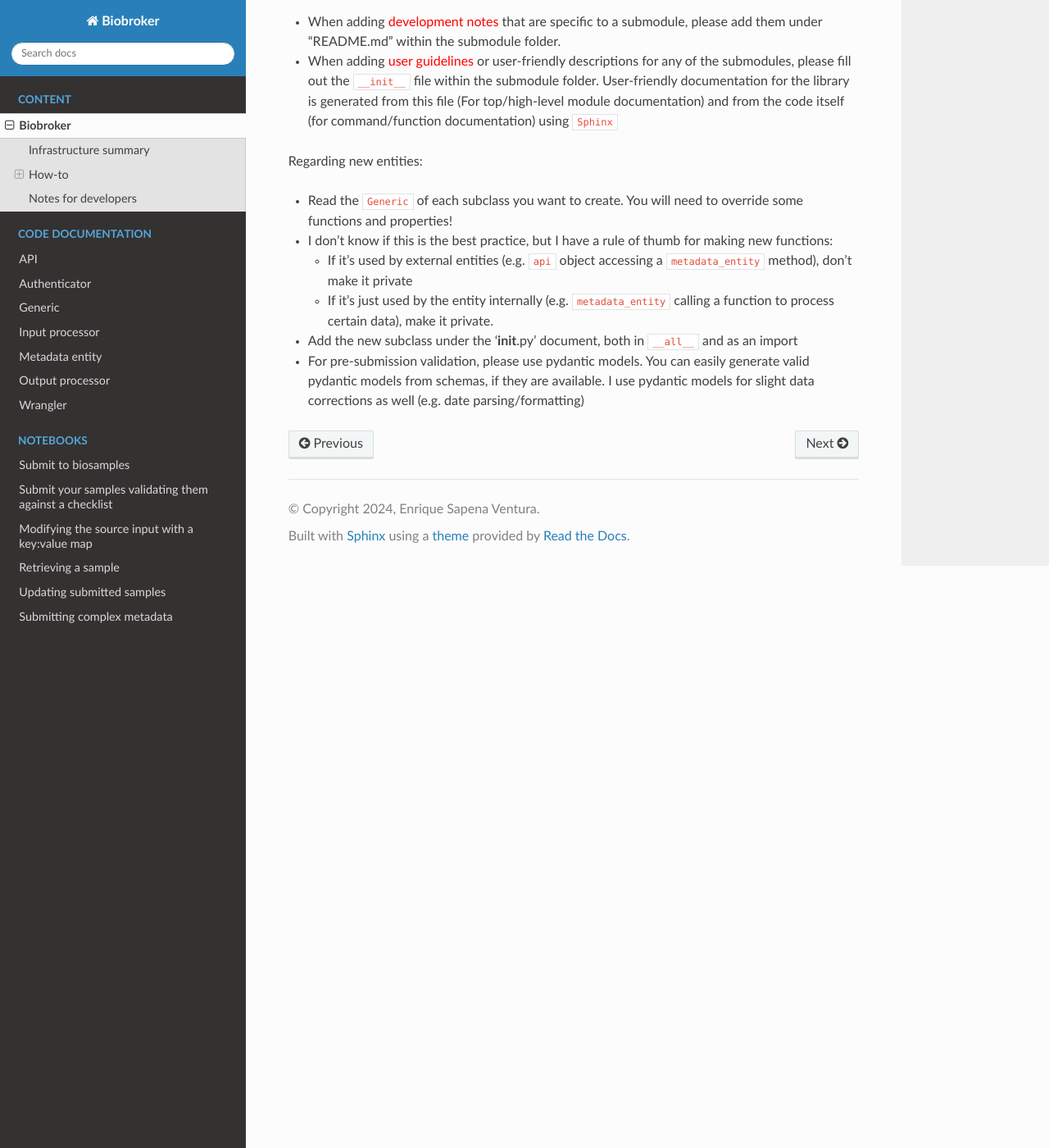
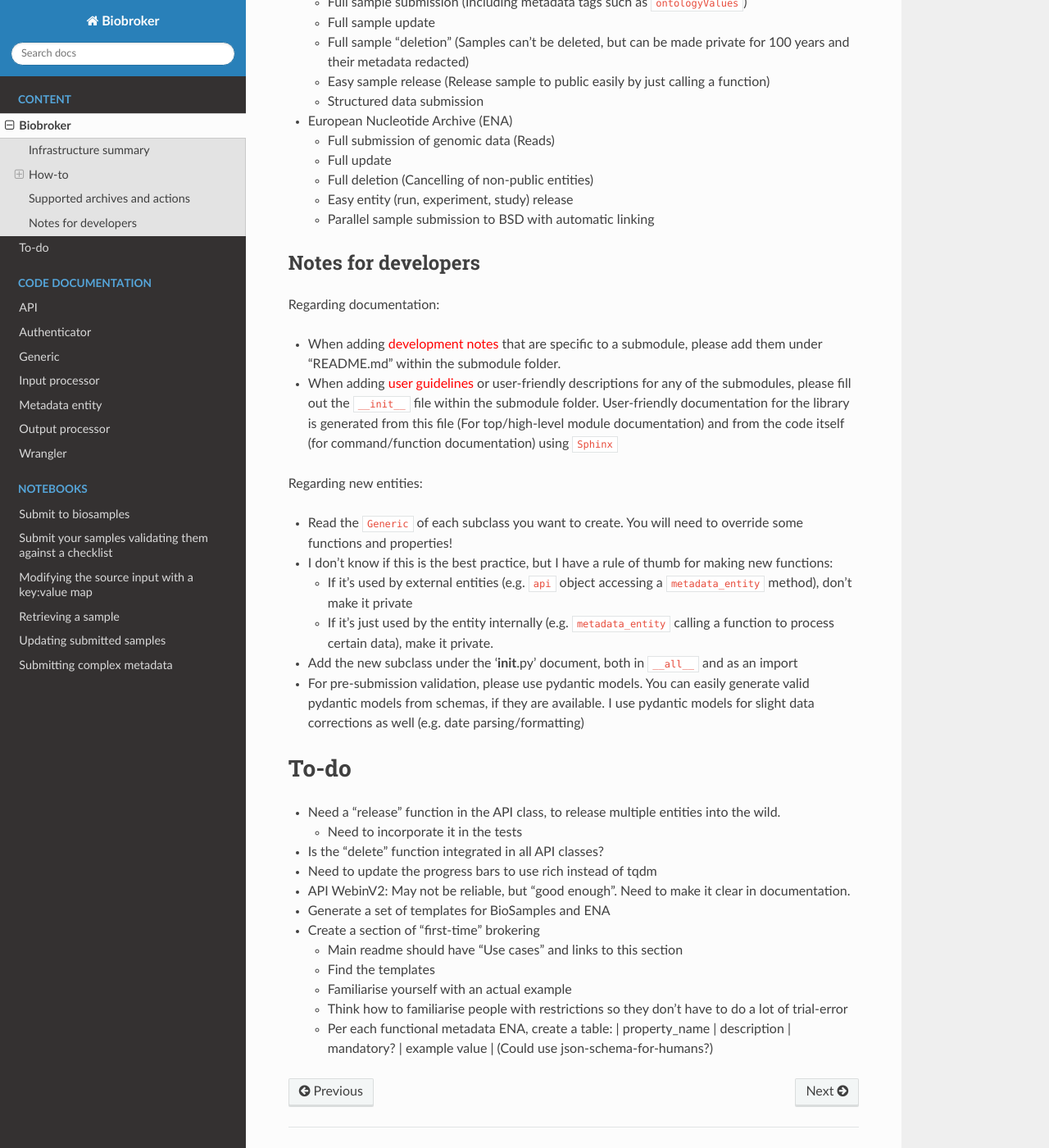
Before and after one commit to ESapenaVentura/biobroker, a Sphinx documentation site: the page built from docs/README.md, in a window 1280 px wide and 1400 px high, scrolled down 2826 px. Shown: the whole window at 82% size. Built offline with Sphinx 7.4.7 and the Read the Docs theme 3.1.0, drawn with Linux system fonts in a browser that asks for light colours; some of the changed text lies outside the part shown.

Commit message:
Updating docs

```diff
--- a/docs/README.md
+++ b/docs/README.md
@@ -123,6 +123,22 @@ sphinx-apidoc -Mf -o docs biobroker
 This will regenerate the rst files with module content first! Just as I like it. However, we almost never want to
 regenerate the RST files - So please don't do this without opening an issue and a related PR.
 
+## Supported archives and actions
+
+- BioSamples (BSD)
+  - Full sample submission (Including metadata tags such as `ontologyValues`)
+  - Full sample update
+  - Full sample "deletion" (Samples can't be deleted, but can be made private for 100 years and their metadata redacted)
+  - Easy sample release (Release sample to public easily by just calling a function)
+  - Structured data submission
+
+- European Nucleotide Archive (ENA)
+  - Full submission of genomic data (Reads)
+  - Full update
+  - Full deletion (Cancelling of non-public entities)
+  - Easy entity (run, experiment, study) release
+  - Parallel sample submission to BSD with automatic linking
+
 ## Notes for developers
 Regarding documentation:
 
@@ -143,3 +159,19 @@ Regarding new entities:
 - Add the new subclass under the '__init__.py' document, both in `__all__` and as an import
 - For pre-submission validation, please use pydantic models. You can easily generate valid pydantic models from schemas,
   if they are available. I use pydantic models for slight data corrections as well (e.g. date parsing/formatting)
+
+# To-do
+
+- Need a "release" function in the API class, to release multiple entities into the wild.
+  - Need to incorporate it in the tests
+- Is the "delete" function integrated in all API classes?
+- Need to update the progress bars to use rich instead of tqdm
+- API WebinV2: May not be reliable, but "good enough". Need to make it clear in documentation.
+- Generate a set of templates for BioSamples and ENA
+- Create a section of "first-time" brokering
+  - Main readme should have "Use cases" and links to this section
+  - Find the templates
+  - Familiarise yourself with an actual example
+  - Think how to familiarise people with restrictions so they don't have to do a lot of trial-error
+  - Per each functional metadata ENA, create a table:
+  | property_name | description | mandatory? | example value | (Could use json-schema-for-humans?)
```
